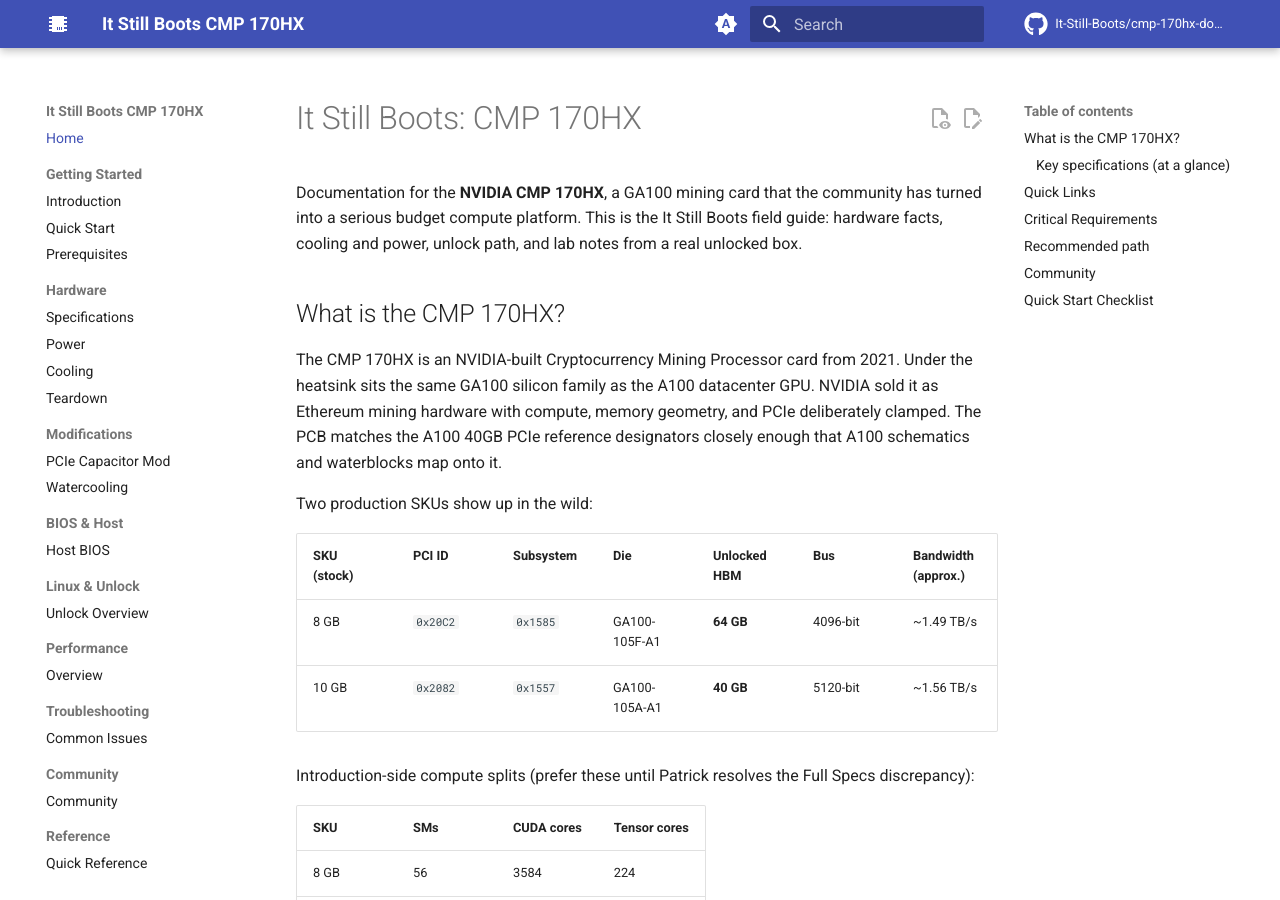
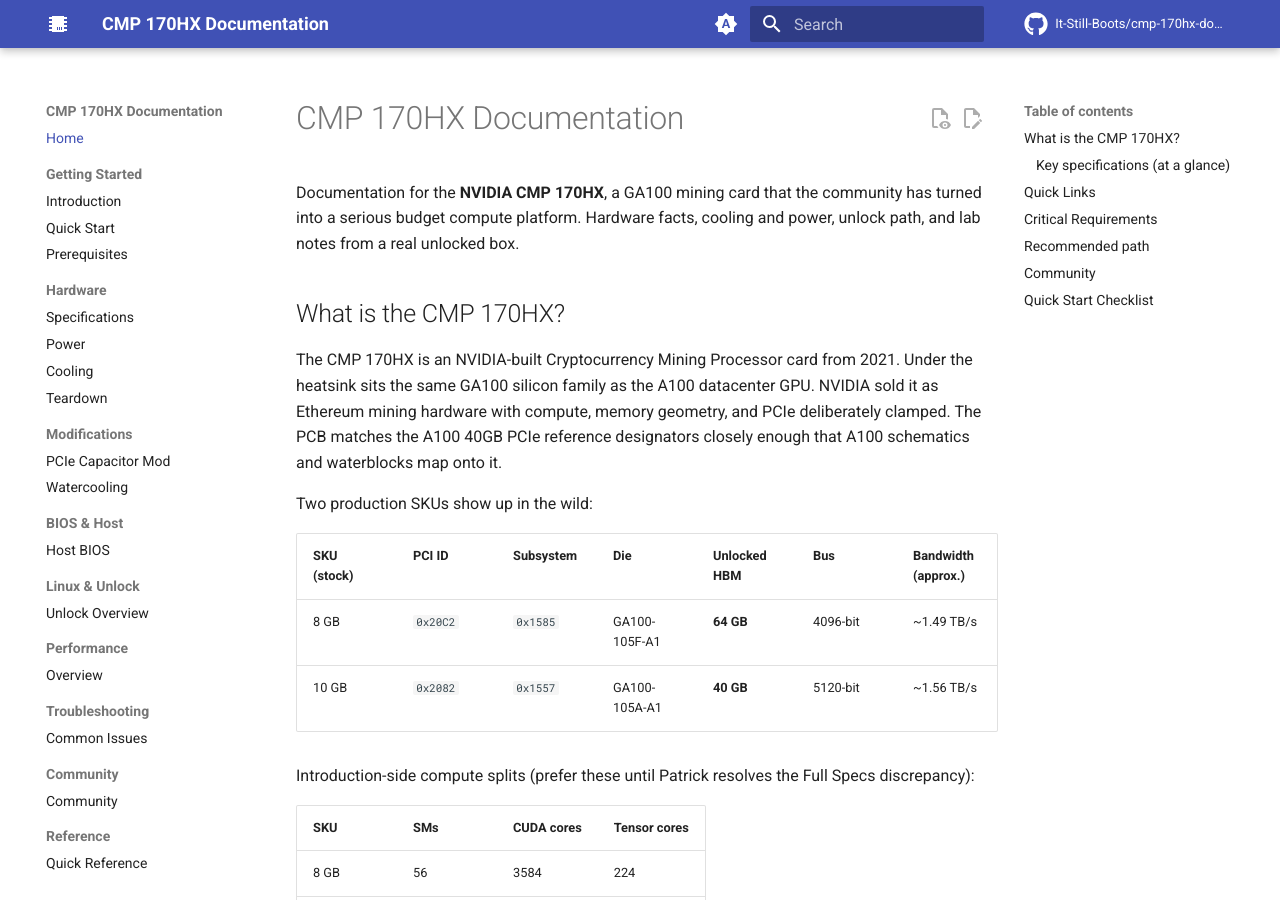
Before and after one commit to It-Still-Boots/cmp-170hx-docs, an MkDocs documentation site: the page built from docs/index.md, in a window 1280 px wide and 900 px high. Built offline with MkDocs 1.6.1 and Material for MkDocs 9.7.7, drawn with Linux system fonts in a browser that asks for light colours; comment, search, counter and statistics services are not loaded.

Commit message:
Rename site to CMP 170HX Documentation

```diff
--- a/docs/index.md
+++ b/docs/index.md
@@ -1,6 +1,6 @@
-# It Still Boots: CMP 170HX
+# CMP 170HX Documentation
 
-Documentation for the **NVIDIA CMP 170HX**, a GA100 mining card that the community has turned into a serious budget compute platform. This is the It Still Boots field guide: hardware facts, cooling and power, unlock path, and lab notes from a real unlocked box.
+Documentation for the **NVIDIA CMP 170HX**, a GA100 mining card that the community has turned into a serious budget compute platform. Hardware facts, cooling and power, unlock path, and lab notes from a real unlocked box.
 
 ## What is the CMP 170HX?
 
--- a/mkdocs.yml
+++ b/mkdocs.yml
@@ -1,5 +1,5 @@
-site_name: It Still Boots CMP 170HX
-site_description: "It Still Boots documentation for the NVIDIA CMP 170HX: hardware, unlock path, cooling, and lab notes"
+site_name: CMP 170HX Documentation
+site_description: "Documentation for the NVIDIA CMP 170HX: hardware, unlock path, cooling, and lab notes"
 site_author: It Still Boots
 site_url: https://it-still-boots.github.io/cmp-170hx-docs/
 
```
Also changed, not shown: README.md (+1 -1 lines).
